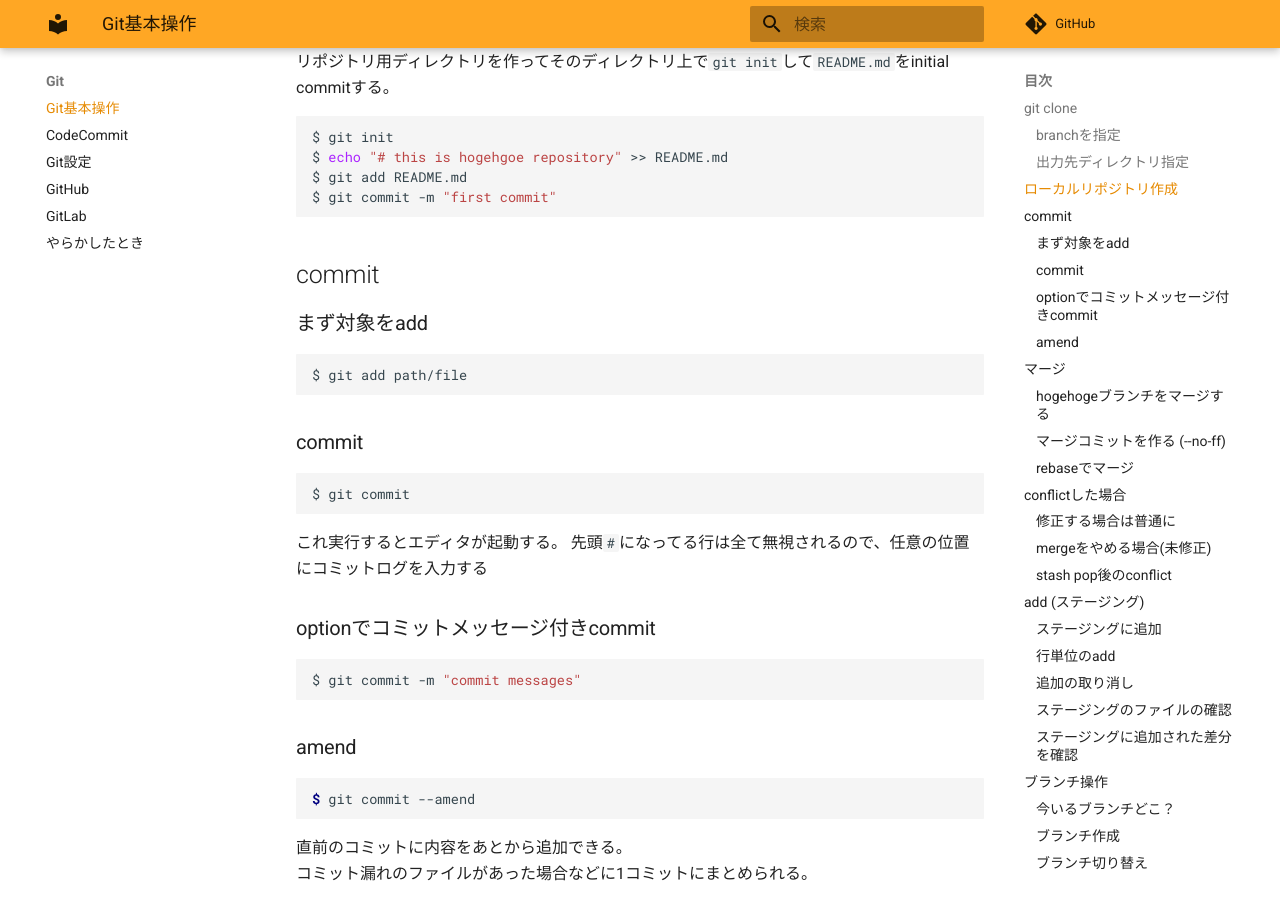
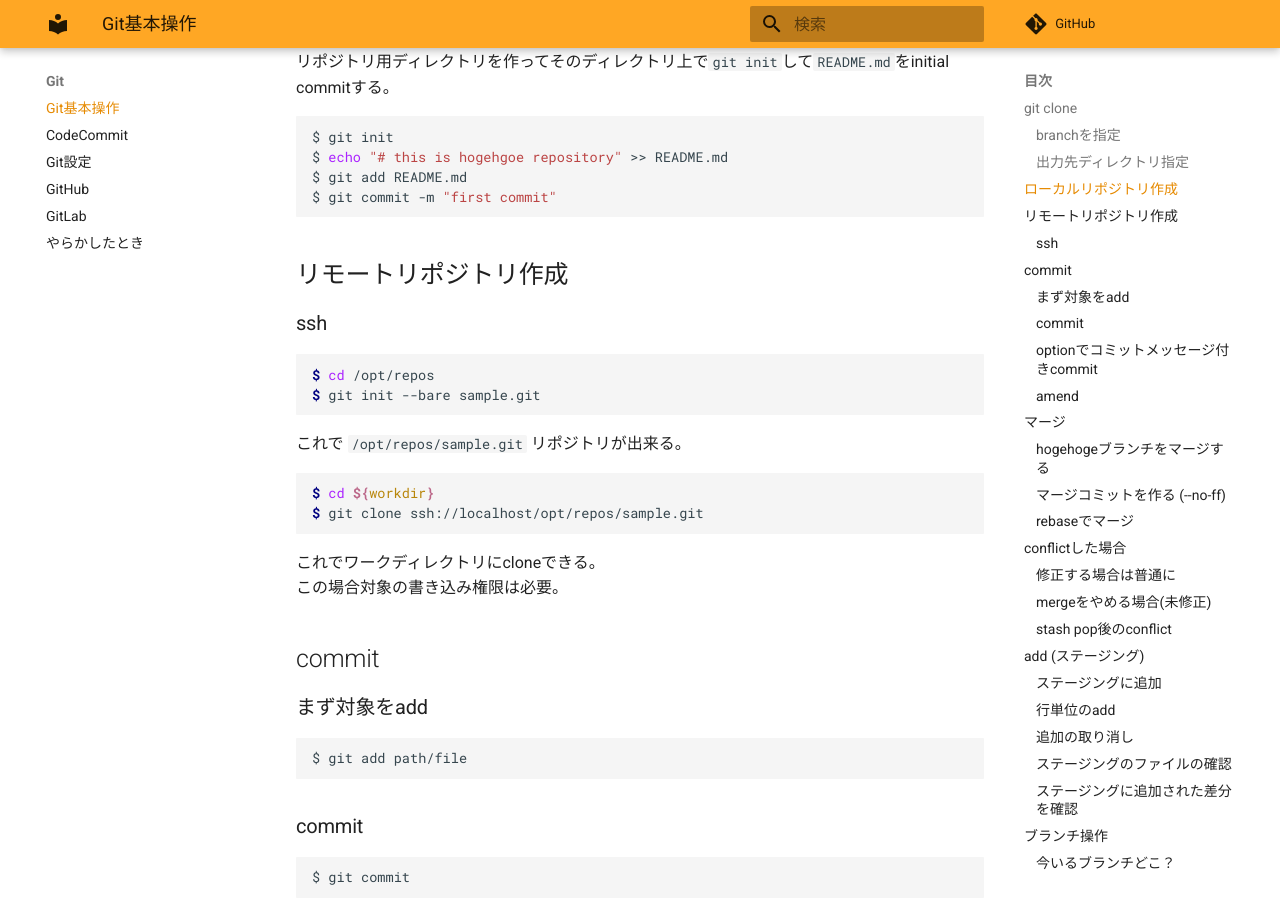
Before and after one commit to zaki-lknr/docs, an MkDocs documentation site: the page built from docs/Git/index.md, in a window 1280 px wide and 900 px high, scrolled down 831 px. Built offline with MkDocs 1.6.1 and Material for MkDocs 9.7.7, drawn with Linux system fonts in a browser that asks for light colours; comment, search, counter and statistics services are not loaded.

Commit message:
add: git: --bareでリモートリポジトリ作成(ssh)

````diff
--- a/docs/Git/index.md
+++ b/docs/Git/index.md
@@ -40,6 +40,25 @@ $ echo "# this is hogehgoe repository" >> README.md
 $ git add README.md
 $ git commit -m "first commit"
 ```
+
+## リモートリポジトリ作成
+
+### ssh
+
+```console
+$ cd /opt/repos
+$ git init --bare sample.git
+```
+
+これで `/opt/repos/sample.git` リポジトリが出来る。
+
+```console
+$ cd ${workdir}
+$ git clone ssh://localhost/opt/repos/sample.git
+```
+
+これでワークディレクトリにcloneできる。
+この場合対象の書き込み権限は必要。
 
 ## commit
 
````
